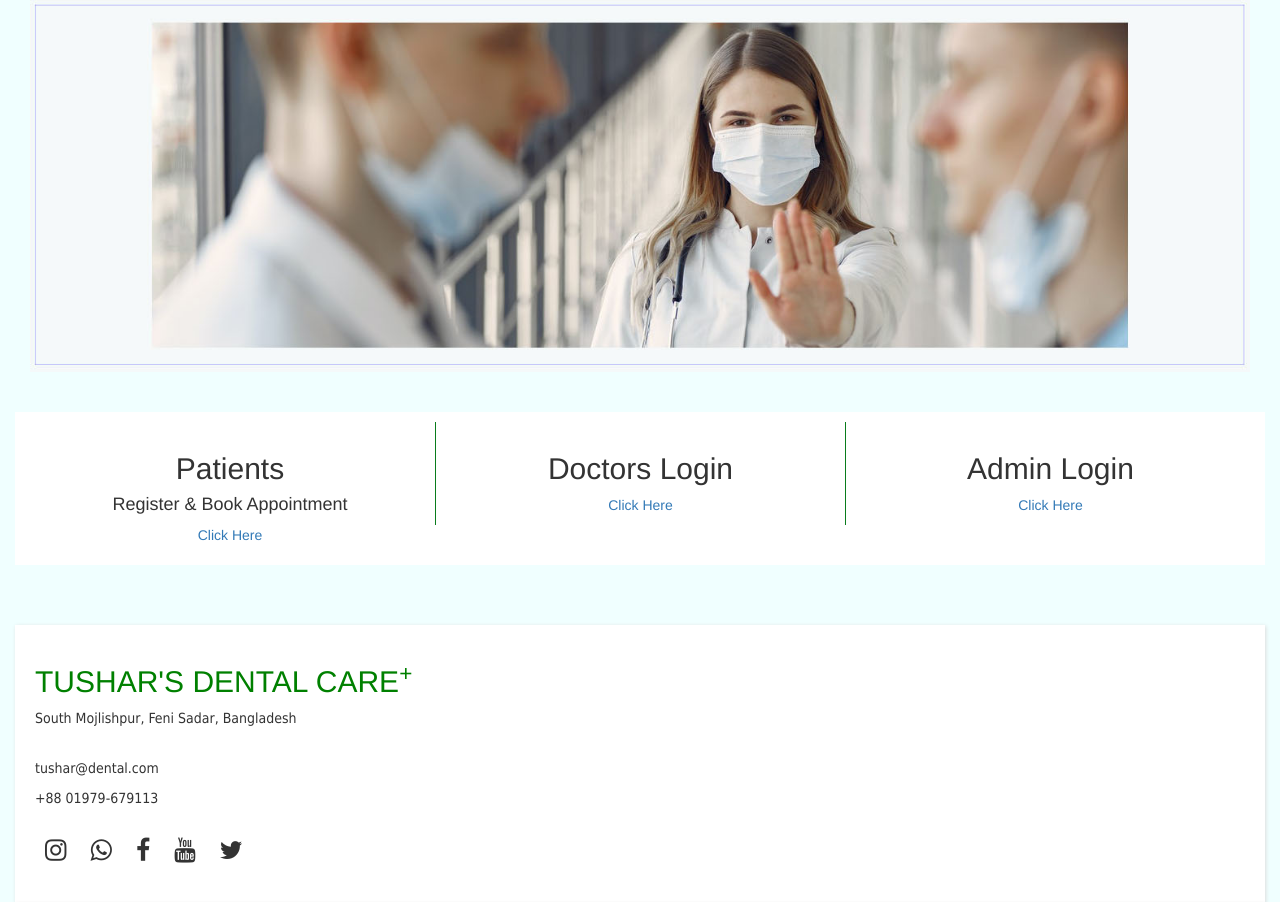
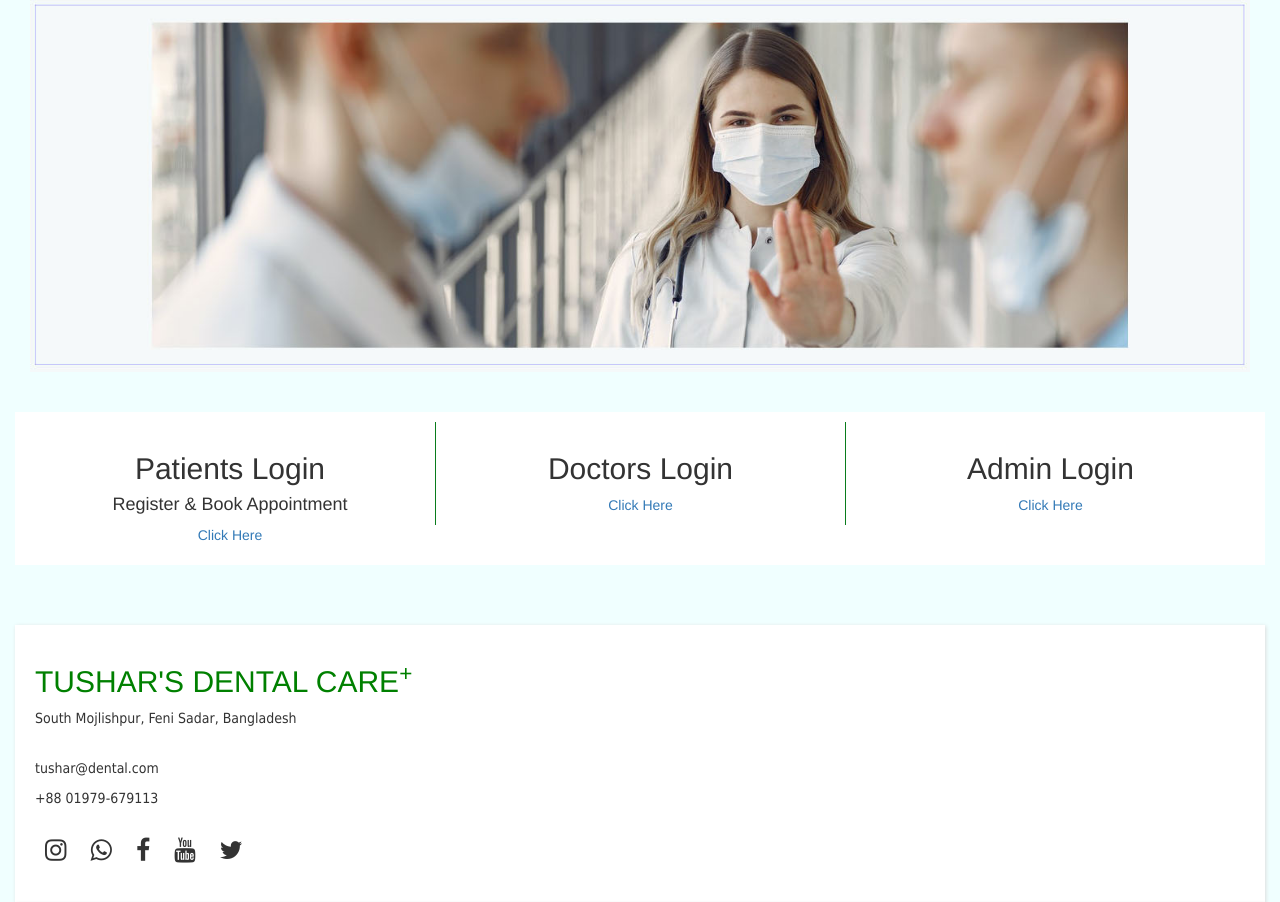
Before and after one commit to PARVEZFCI/hospital_management_raw_php, a PHP site: page / in a window 1280 px wide. Shown: the part 169-1071 px from the top of the page. Run offline with PHP 8.4, Linux system fonts and the light colour scheme; some libraries are stand-ins or nearby versions.

Commit message:
patients change

```diff
--- a/hospital_management/index.php
+++ b/hospital_management/index.php
@@ -10,7 +10,7 @@
 <div class="col col-lg-12 mainbox" style="background-color:white;padding:10px">
     <center>
     <div class="col col-lg-4 box">
-        <h2>Patients</h2>
+        <h2>Patients Login</h2>
         <h4>Register & Book Appointment</h4>
         <a href="patient_login.php"> Click Here</a>
     </div>
```
